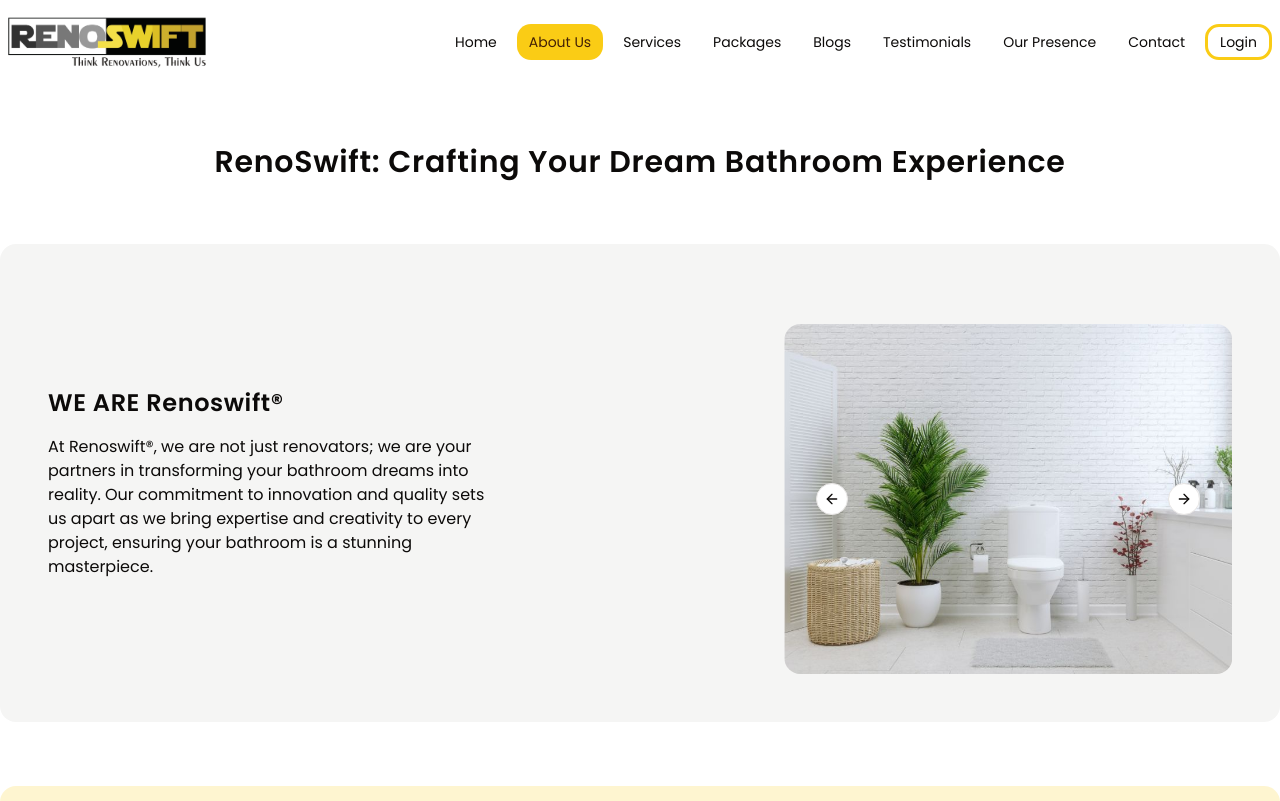
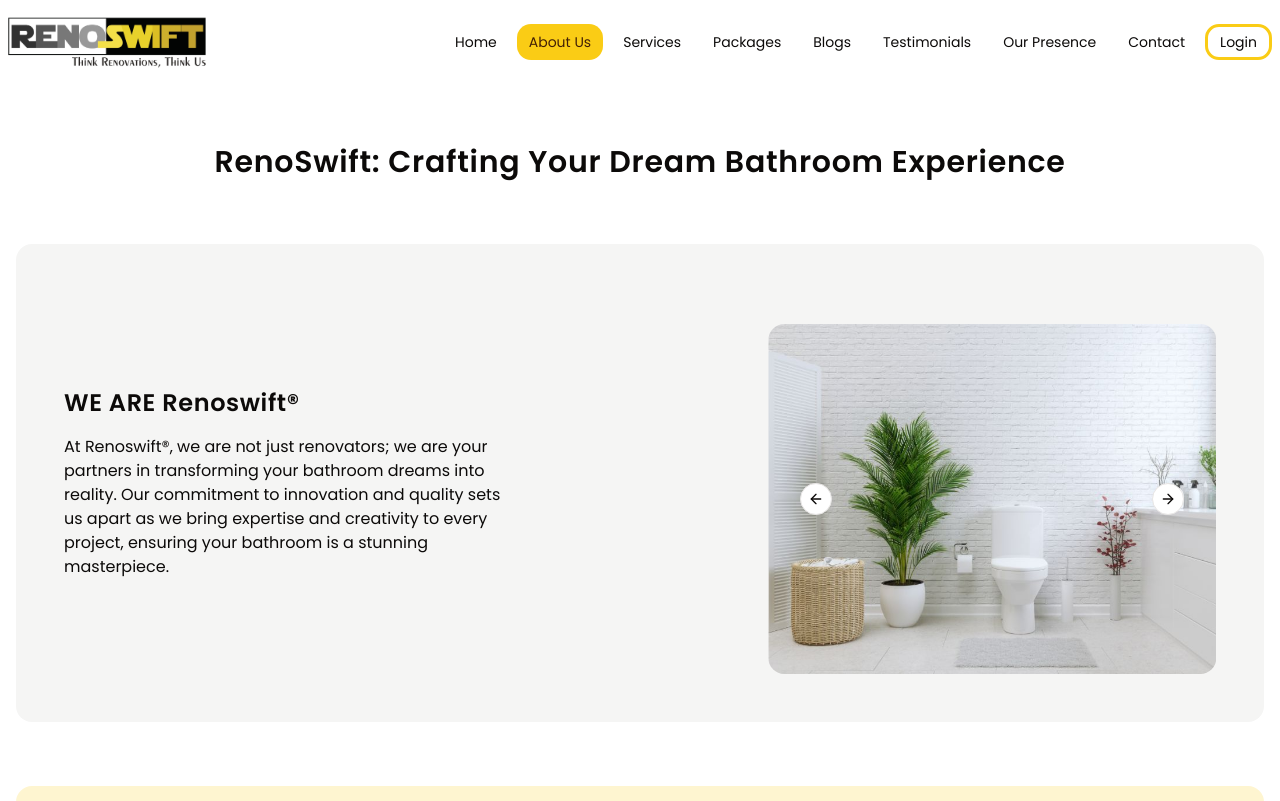
Before and after one commit to Niladitya-Sen/renoswift, a Next.js app: page /about in a window 1280 px wide. Shown: the top 801 px of the page. Built offline with nearby package versions, Linux system fonts and the light colour scheme.

Commit message:
Add SectionWrapper component to About and Contact pages

```diff
--- a/src/app/about/page.tsx
+++ b/src/app/about/page.tsx
@@ -1,5 +1,6 @@
 "use client";
 
+import SectionWrapper from "@/components/custom/SectionWrapper";
 import { Button } from "@/components/ui/button";
 import { Card, CardContent, CardHeader, CardTitle } from "@/components/ui/card";
 import { Carousel, CarouselContent, CarouselItem, CarouselNext, CarouselPrevious } from "@/components/ui/carousel";
@@ -7,7 +8,6 @@ import { cn } from "@/lib/utils";
 import Autoplay from "embla-carousel-autoplay";
 import Image from "next/image";
 import React from "react";
-import 'react-vertical-timeline-component/style.min.css';
 
 const reasons = [
     {
@@ -42,29 +42,9 @@ function ChooseUsCard({ title, description, index }: Readonly<{ title: string, d
     )
 }
 
-/* function ChooseUsCard({ title, description, index }: Readonly<{ title: string, description: string, index: number }>) {
-    return (
-        <VerticalTimelineElement
-            visible={true}
-            className=""
-            contentStyle={{ background: 'rgb(249, 207, 43)', color: 'black' }}
-            contentArrowStyle={{ borderRight: '7px solid  rgb(249, 207, 43)' }}
-            iconStyle={{ background: '#f9cf2b', color: 'black', display: 'flex', justifyContent: 'center', alignItems: 'center' }}
-            icon={
-                <p className="flex justify-center items-center w-8 h-8 rounded-full text-black text-sm font-bold">{index}</p>
-            }
-        >
-            <h3 className="heading-1 text-black text-xl">{title}</h3>
-            <p>
-                {description}
-            </p>
-        </VerticalTimelineElement>
-    )
-} */
-
 export default function About() {
     return (
-        <React.Fragment>
+        <SectionWrapper>
             <h1 className="heading-1 text-center my-[2em]">RenoSwift: Crafting Your Dream Bathroom Experience</h1>
 
             <section className="bg-secondary rounded-lg p-8 sm:p-12 mt-[4em] flex flex-col-reverse md:flex-row gap-12 items-center justify-between">
@@ -166,20 +146,6 @@ export default function About() {
 
             <section className="bg-primary/20 rounded-lg p-8 sm:p-12 mt-[4em]">
                 <h2 className="heading-1 text-2xl">Why Choose Us?</h2>
-                {/* <VerticalTimeline
-                    lineColor={"#f9cf2b"}
-                >
-                    {
-                        reasons.map((reason, index) => (
-                            <ChooseUsCard
-                                key={index}
-                                title={reason.title}
-                                description={reason.description}
-                                index={index + 1}
-                            />
-                        ))
-                    }
-                </VerticalTimeline> */}
                 <div className="grid gap-8 grid-cols-[repeat(auto-fit,minmax(250px,1fr))] mt-8">
                     {
                         reasons.map((reason, index) => (
@@ -199,6 +165,6 @@ export default function About() {
                 <p>We use products of renowned national and international brands for our projects.</p>
                 <Button size={"lg"}>REQUEST A QUOTE</Button>
             </section>
-        </React.Fragment>
+        </SectionWrapper>
     )
 }
--- a/src/app/contact/page.tsx
+++ b/src/app/contact/page.tsx
@@ -1,3 +1,4 @@
+import SectionWrapper from '@/components/custom/SectionWrapper'
 import { Button } from '@/components/ui/button'
 import { Input } from '@/components/ui/input'
 import { Textarea } from '@/components/ui/textarea'
@@ -5,14 +6,13 @@ import React from 'react'
 
 export default function Contact() {
     return (
-        <section className="relative mt-10">
+        <SectionWrapper className="relative mt-10">
             <div className="absolute inset-0 rounded-lg overflow-hidden">
                 <iframe
                     title='map'
                     src="https://www.google.com/maps/embed?pb=!1m14!1m8!1m3!1d223960.2906516919!2d77.3597857!3d28.7082013!3m2!1i1024!2i768!4f13.1!3m3!1m2!1s0x390ceff8a4bf2d6f%3A0xcac8cca1b277fdcc!2sRenoswift!5e0!3m2!1sen!2sin!4v1706711828654!5m2!1sen!2sin"
                     width="100%"
                     height="100%"
-                    /* style={{ filter: "grayscale(1) contrast(1.2) opacity(0.6);", border: "0"}} */
                     allowFullScreen={false}
                     loading="lazy"
                     referrerPolicy="no-referrer-when-downgrade"
@@ -32,6 +32,6 @@ export default function Contact() {
                     <Button>Send</Button>
                 </div>
             </div>
-        </section>
+        </SectionWrapper>
     )
 }
```
